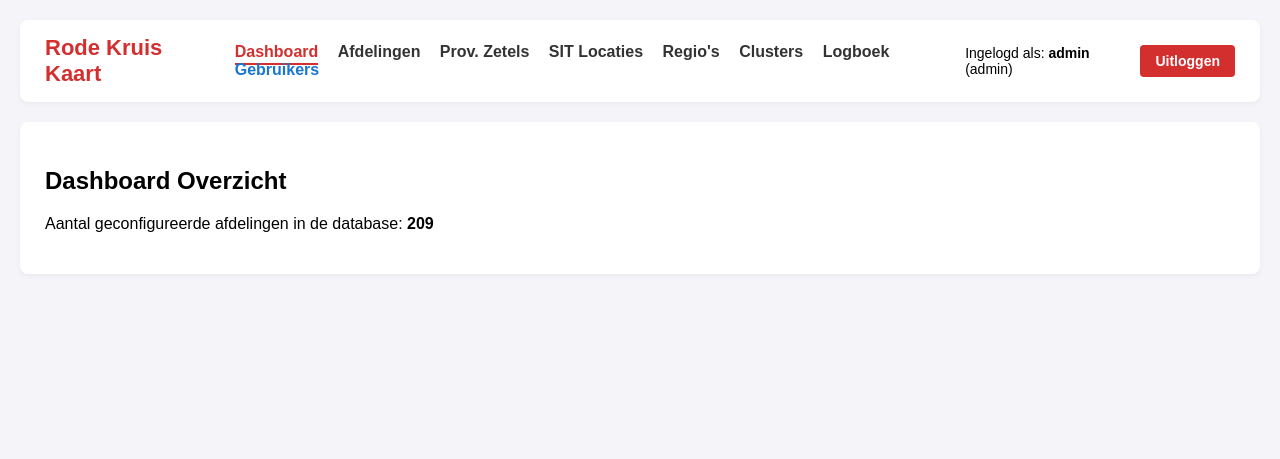
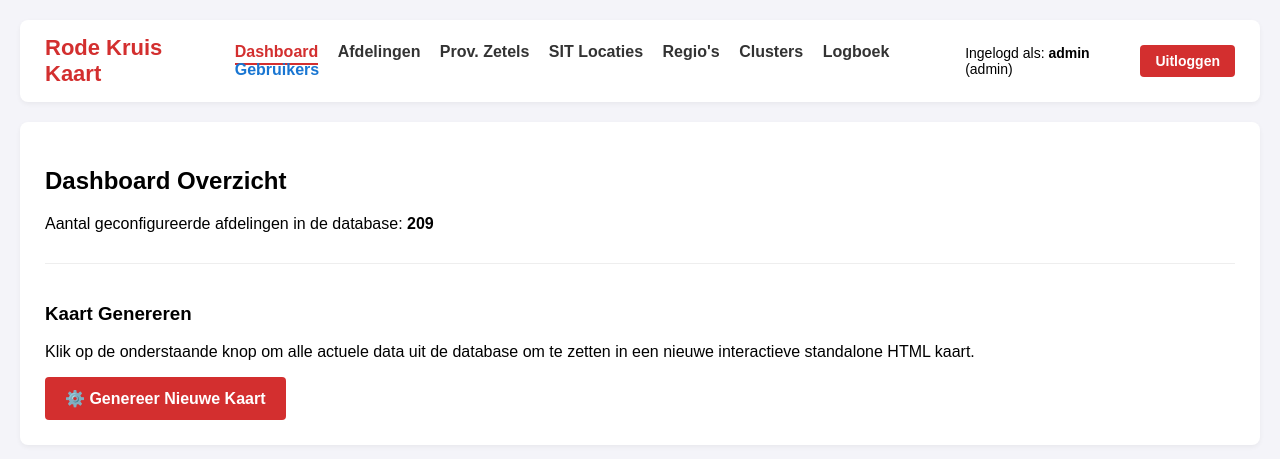
Before and after one commit to wijnantssasja/MapGeneratorV2, a FastAPI app: page / in a window 1280 px wide. Shown: the top 459 px of the page. Run offline with FastAPI, Linux system fonts and the light colour scheme; a user stored in the database is signed in.

Commit message:
Edit to templates New templates Added logging

```diff
--- a/main.py
+++ b/main.py
@@ -7,7 +7,7 @@ import bcrypt
 from database import AuditLog, Municipality
 from database import SessionLocal, engine, Base, User, Department, Vehicle, SitLocation, SitVehicle, Service
 from types import SimpleNamespace
-
+import os
 # Create database tables if not exist
 Base.metadata.create_all(bind=engine)
 
@@ -842,3 +842,41 @@ async def delete_sit(sit_id: int, request: Request, db: Session = Depends(get_db
         db.delete(sit)
         db.commit()
     return RedirectResponse(url="/sit-locations", status_code=status.HTTP_303_SEE_OTHER)
+
+
+@app.post("/generate-map")
+async def trigger_map_generation(request: Request, db: Session = Depends(get_db)):
+    current_user = get_current_user(request, db)
+    if not current_user:
+        return RedirectResponse(url="/login", status_code=status.HTTP_303_SEE_OTHER)
+
+    if current_user.role not in ["admin", "nationaal"]:
+        raise HTTPException(status_code=403, detail="Alleen beheerders kunnen de hoofdkaart genereren.")
+
+    # Voorlopige paden bepalen
+    output_dir = "/opt/MapGenerator/static"
+    os.makedirs(output_dir, exist_ok=True)
+    output_file = os.path.join(output_dir, "RodeKruis_Kaart.html")
+
+    try:
+        # Hier roepen we straks jouw script aan:
+        # generate_master_map(db, output_file)
+
+        # Tijdelijke dummy file voor test
+        with open(output_file, "w") as f:
+            f.write("<h1>Kaart wordt gegenereerd...</h1><p>Dit is een tijdelijke test.</p>")
+
+        # Log de actie
+        log_action(db, current_user.username, "CREATE", "Kaart", "Master Map", "Nieuwe kaart gegenereerd")
+
+        # Redirect naar het dashboard met een success-parameter
+        return RedirectResponse(url="/?map_generated=true", status_code=status.HTTP_303_SEE_OTHER)
+    except Exception as e:
+        print(f"Fout bij genereren: {e}")
+        raise HTTPException(status_code=500, detail="Fout bij het genereren van de kaart.")
+
+
+# Route om de statische kaart daadwerkelijk te kunnen bekijken
+from fastapi.staticfiles import StaticFiles
+
+app.mount("/static", StaticFiles(directory="/opt/MapGenerator/static"), name="static")
--- a/templates/dashboard.html
+++ b/templates/dashboard.html
@@ -2,6 +2,25 @@
 {% block title %}Dashboard - Rode Kruis Map Generator{% endblock %}
 
 {% block content %}
-<h2>Dashboard Overzicht</h2>
-<p>Aantal geconfigureerde afdelingen in de database: <strong>{{ dept_count }}</strong></p>
+    <h2>Dashboard Overzicht</h2>
+    <p>Aantal geconfigureerde afdelingen in de database: <strong>{{ dept_count }}</strong></p>
+
+    {% if request.query_params.get('map_generated') %}
+    <div style="background-color: #d4edda; color: #155724; padding: 15px; border-radius: 4px; border: 1px solid #c3e6cb; margin-bottom: 20px;">
+        <strong>Succes!</strong> De nieuwe interactieve kaart is gegenereerd.
+        <a href="/static/RodeKruis_Kaart.html" target="_blank" style="font-weight: bold; color: #155724; text-decoration: underline;">Klik hier om hem te openen</a>.
+    </div>
+    {% endif %}
+
+    {% if user.role in ['admin', 'nationaal'] %}
+    <div style="margin-top: 30px; padding-top: 20px; border-top: 1px solid #eee;">
+        <h3>Kaart Genereren</h3>
+        <p>Klik op de onderstaande knop om alle actuele data uit de database om te zetten in een nieuwe interactieve standalone HTML kaart.</p>
+        <form action="/generate-map" method="POST">
+            <button type="submit" style="background-color: #d32f2f; color: white; border: none; padding: 12px 20px; border-radius: 4px; font-weight: bold; cursor: pointer; font-size: 16px;">
+                ⚙️ Genereer Nieuwe Kaart
+            </button>
+        </form>
+    </div>
+    {% endif %}
 {% endblock %}
```
